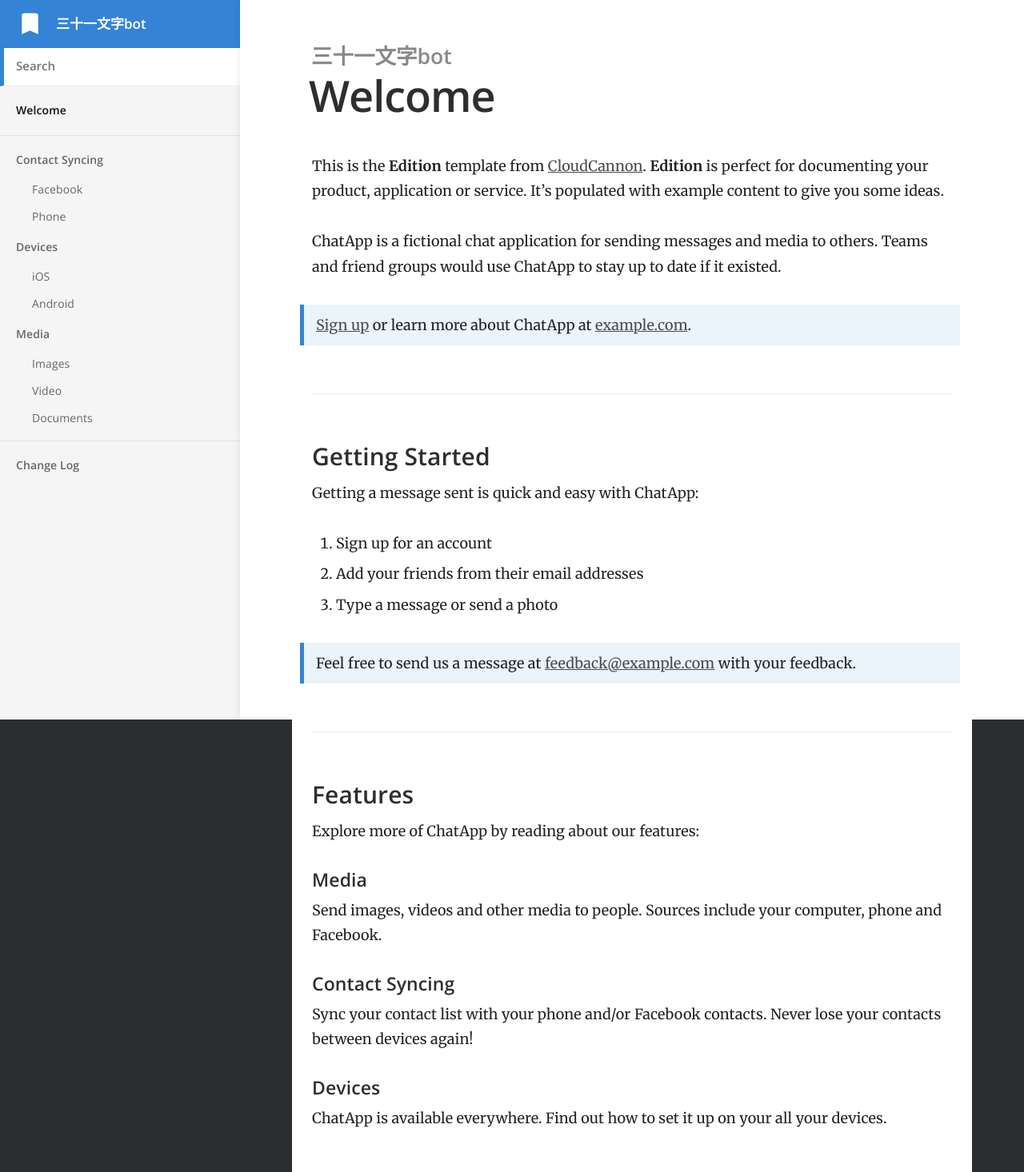
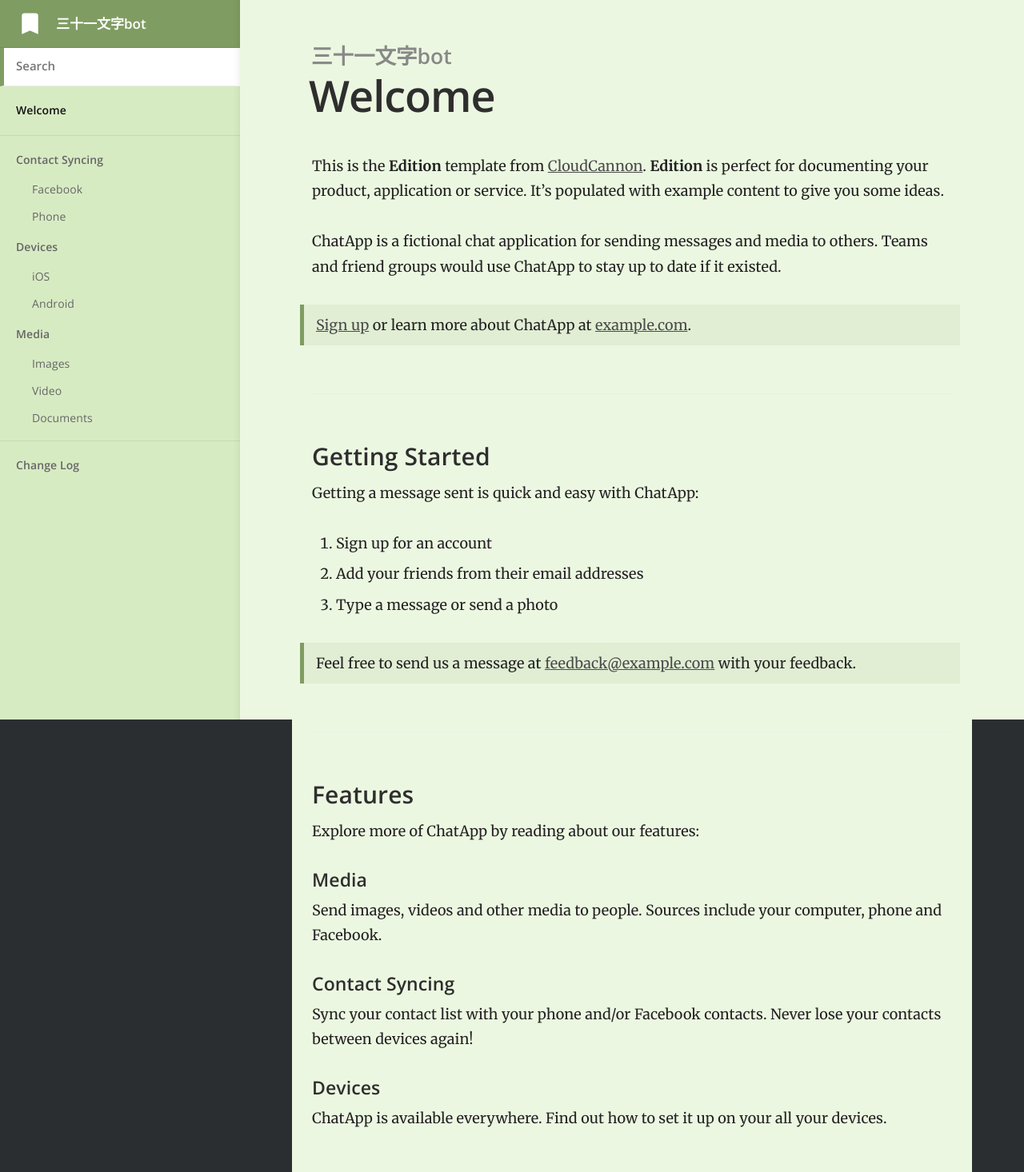
Before and after one commit to 31bot/31bot.github.io, a Jekyll site: the page built from index.md, in a window 1280 px wide. Shown: the whole page at 80% size. Built offline with Jekyll 4.4.1, drawn with Linux system fonts in a browser that asks for light colours.

Commit message:
adjust CSS, 404

```diff
--- a/css/main.scss
+++ b/css/main.scss
@@ -8,14 +8,14 @@ $body-background-color: #2B2E31;
 
 $content-max-width: 800px;
 $content-color: #222;
-$content-background-color: #fff;
+$content-background-color: #ecf7e1;
 
-$brand-colour: #3583d6;
+$brand-colour: #7f9c62;
 $brand-colour-light: mix($brand-colour, $content-background-color, 10%);
 
 $nav-header-background-color: $brand-colour;
 $nav-header-height: 60px;
-$nav-background-color: #f5f5f5;
+$nav-background-color: #d7ebc3;
 $nav-width: 300px;
 
 $space: 20px;
```
Also changed, not shown: 404.md (+2 -1 lines).
